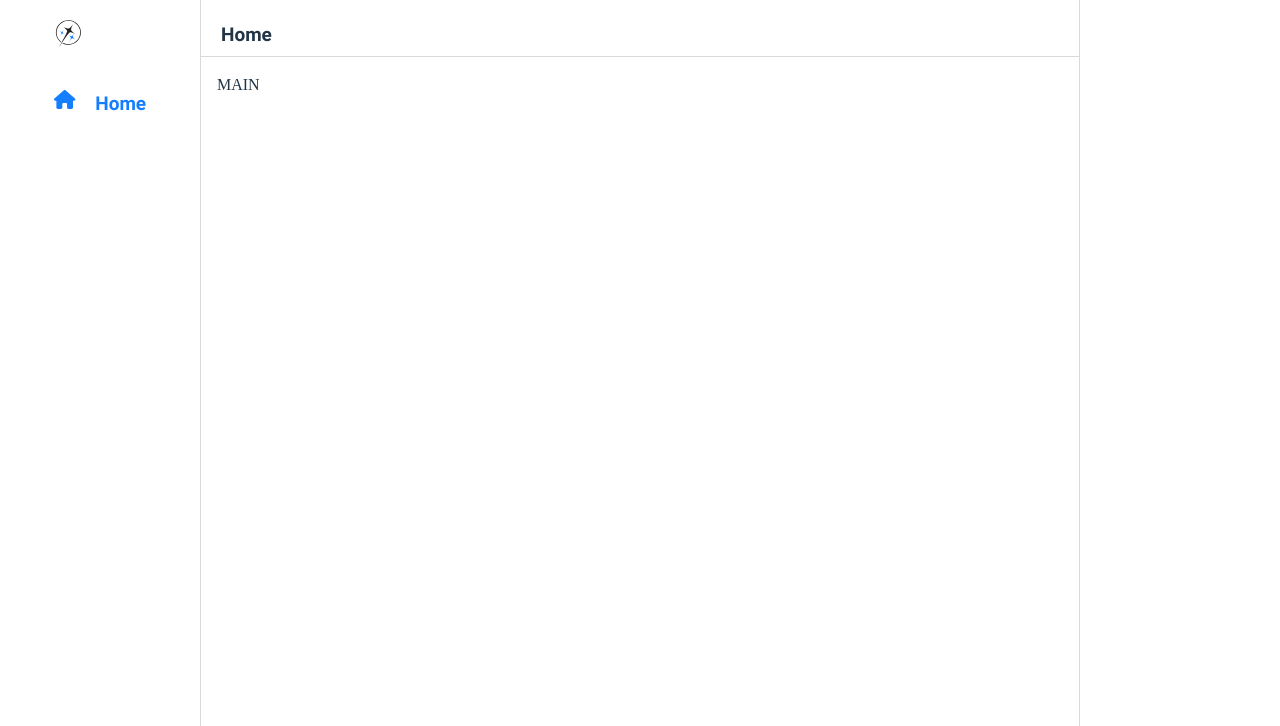
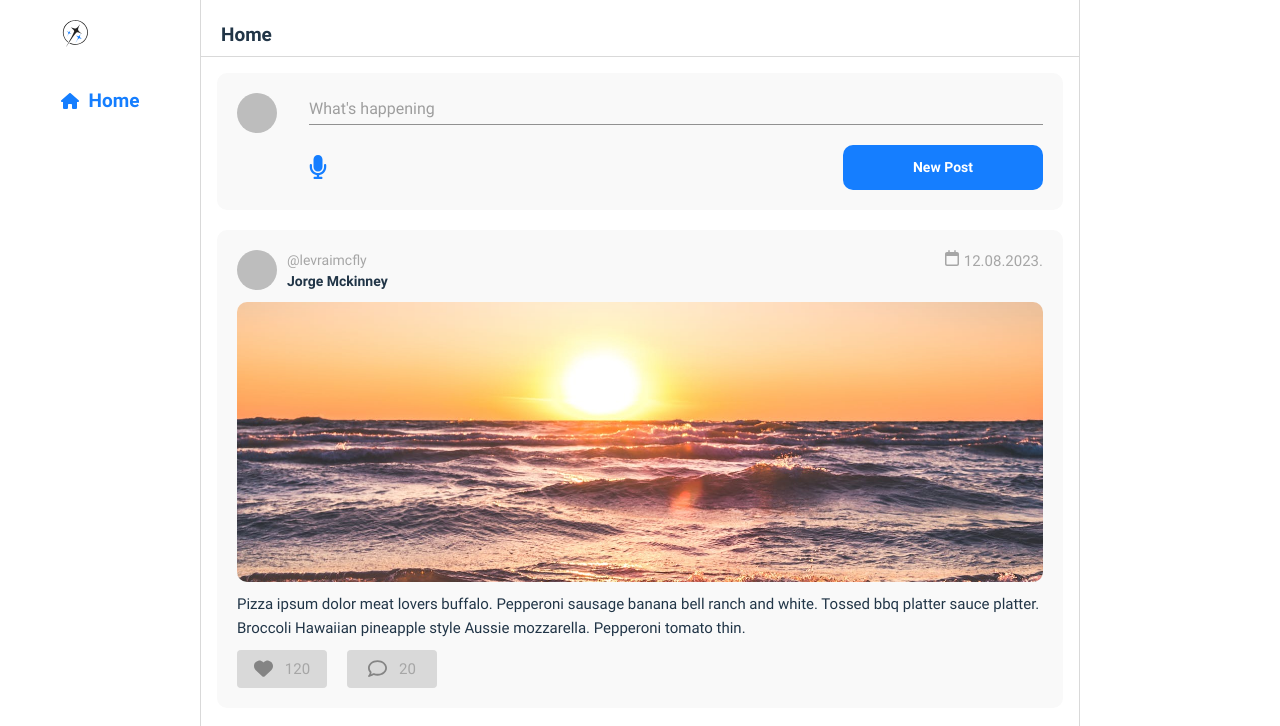
Before and after one commit to vesa193/constel-social-network, a React (Vite) app: page /home in a window 1280 px wide. Shown: the top 726 px of the page. Built offline with nearby package versions, Linux system fonts and the light colour scheme; sample sign-in values are in the browser's storage.

Commit message:
feat: add ui-components on HomeScreen

```diff
--- a/package.json
+++ b/package.json
@@ -18,6 +18,7 @@
         "@emotion/react": "^11.11.1",
         "@emotion/styled": "^11.11.0",
         "@fortawesome/fontawesome-svg-core": "^6.4.2",
+        "@fortawesome/free-regular-svg-icons": "^6.4.2",
         "@fortawesome/free-solid-svg-icons": "^6.4.2",
         "@fortawesome/react-fontawesome": "^0.2.0",
         "@mui/icons-material": "^5.14.9",
--- a/src/components/button/BaseButton.tsx
+++ b/src/components/button/BaseButton.tsx
@@ -15,7 +15,7 @@ type ButtonColor =
 type ButtonType = 'button' | 'submit' | 'reset';
 
 type BaseButtonProps = {
-    type: ButtonType;
+    type?: ButtonType;
     color?: ButtonColor;
     isDisabled?: boolean;
     children: ReactNode;
--- /dev/null
+++ b/src/components/cards/PostCard.module.css
@@ -0,0 +1,6 @@
+.postCardImage {
+    width: 100%;
+    height: 280px;
+    object-fit: cover;
+    border-radius: 10px;
+}
--- /dev/null
+++ b/src/components/cards/PostCard.tsx
@@ -0,0 +1,102 @@
+import { BaseColors, baseBackground } from '@/themes/colors';
+import { faCalendar, faComment } from '@fortawesome/free-regular-svg-icons';
+import { faHeart } from '@fortawesome/free-solid-svg-icons';
+import { FontAwesomeIcon } from '@fortawesome/react-fontawesome';
+import { Avatar, Box, Button, Typography } from '@mui/material';
+import testImg from '@assets/img/test-photo.jpeg';
+import styles from './PostCard.module.css';
+
+const PostCard = () => {
+    return (
+        <Box
+            display="flex"
+            flexDirection="column"
+            sx={{
+                marginTop: 5,
+                padding: '20px',
+                borderRadius: '10px',
+                background: baseBackground.postBgd,
+                gap: '10px',
+            }}
+        >
+            <Box>
+                <Box display="flex" justifyContent="space-between">
+                    <Box display="flex" sx={{ gap: '10px' }}>
+                        <Avatar
+                            sx={{
+                                width: 40,
+                                height: 40,
+                                '.MuiAvatar-fallback': {
+                                    fill: 'transparent',
+                                },
+                            }}
+                        />
+                        <Box display="flex" flexDirection="column">
+                            <Typography variant="p3" color="secondary">
+                                @levraimcfly
+                            </Typography>
+                            <Typography variant="h3Bold">
+                                Jorge Mckinney
+                            </Typography>
+                        </Box>
+                    </Box>
+                    <Box display="flex" sx={{ gap: '5px' }}>
+                        <FontAwesomeIcon
+                            icon={faCalendar}
+                            color={BaseColors.GREY3}
+                        />
+                        <Typography variant="p2" color="secondary">
+                            12.08.2023.
+                        </Typography>
+                    </Box>
+                </Box>
+            </Box>
+            <img
+                className={styles.postCardImage}
+                src={testImg}
+                alt="test image"
+            />
+            <Box>
+                <Typography variant="p2">
+                    Pizza ipsum dolor meat lovers buffalo. Pepperoni sausage
+                    banana bell ranch and white. Tossed bbq platter sauce
+                    platter. Broccoli Hawaiian pineapple style Aussie
+                    mozzarella. Pepperoni tomato thin.
+                </Typography>
+            </Box>
+            <Box display="flex" sx={{ gap: '20px' }}>
+                <Button
+                    variant="contained"
+                    color="quatinary"
+                    sx={{ width: 90, display: 'flex', gap: 3 }}
+                >
+                    <FontAwesomeIcon
+                        fontSize={19}
+                        color={BaseColors.GREY4}
+                        icon={faHeart}
+                    />
+                    <Typography variant="p2" color="secondary">
+                        120
+                    </Typography>
+                </Button>
+                <Button
+                    variant="contained"
+                    color="quatinary"
+                    sx={{ width: 90, display: 'flex', gap: 3 }}
+                >
+                    <FontAwesomeIcon
+                        fontSize={19}
+                        color={BaseColors.GREY4}
+                        icon={faComment}
+                    />
+                    <Typography variant="p2" color="secondary">
+                        20
+                    </Typography>
+                </Button>
+            </Box>
+        </Box>
+    );
+};
+
+PostCard.displayName = 'PostCard';
+export default PostCard;
--- /dev/null
+++ b/src/components/cards/PostCardCreation.tsx
@@ -0,0 +1,53 @@
+import { BaseColors, baseBackground } from '@/themes/colors';
+import { faMicrophone } from '@fortawesome/free-solid-svg-icons';
+import { FontAwesomeIcon } from '@fortawesome/react-fontawesome';
+import { Avatar, Box, TextField } from '@mui/material';
+import BaseButton from '../button/BaseButton';
+
+const PostCardCreation = () => {
+    return (
+        <Box
+            display="flex"
+            sx={{
+                borderRadius: '10px',
+                backgroundColor: baseBackground.postBgd,
+                gap: '2rem',
+                padding: '20px',
+            }}
+        >
+            <Box sx={{ flexBasis: '40px' }}>
+                <Avatar
+                    src=""
+                    sx={{
+                        '.MuiAvatar-fallback': {
+                            fill: 'transparent',
+                        },
+                    }}
+                />
+            </Box>
+            <Box
+                flex={1}
+                display="flex"
+                flexDirection="column"
+                sx={{ gap: '20px' }}
+            >
+                <TextField variant="standard" placeholder="What's happening" />
+                <Box
+                    display="flex"
+                    justifyContent="space-between"
+                    alignItems="center"
+                >
+                    <FontAwesomeIcon
+                        icon={faMicrophone}
+                        color={BaseColors.BLUE}
+                        fontSize={24}
+                    />
+                    <BaseButton color="tertiary">New Post</BaseButton>
+                </Box>
+            </Box>
+        </Box>
+    );
+};
+
+PostCardCreation.displayName = 'PostCardCreation';
+export default PostCardCreation;
--- a/src/components/drawer/Drawer.module.css
+++ b/src/components/drawer/Drawer.module.css
@@ -3,7 +3,12 @@
     text-decoration: none;
     text-transform: capitalize;
     font-family: 'Roboto-Bold';
-    font-size: 19px;
+    font-size: 16px;
     display: flex;
-    gap: 20px;
+    align-items: center;
+    gap: 10px;
+
+    &:hover {
+        color: #157eff;
+    }
 }
--- a/src/components/drawer/Drawer.tsx
+++ b/src/components/drawer/Drawer.tsx
@@ -1,7 +1,7 @@
 import { BaseColors } from '@/themes/colors';
 import { faHouse } from '@fortawesome/free-solid-svg-icons';
 import { FontAwesomeIcon } from '@fortawesome/react-fontawesome';
-import { Avatar, Box } from '@mui/material';
+import { Avatar, Box, Typography } from '@mui/material';
 import { Link } from 'react-router-dom';
 import constelLogo from '@assets/img/constel_logo.svg';
 import styles from './Drawer.module.css';
@@ -31,7 +31,7 @@ const Drawer = () => {
                             icon={faHouse}
                             color={BaseColors.BLUE}
                         />
-                        Home
+                        <Typography variant="h1">Home</Typography>
                     </Link>
                 </Box>
             </Box>
--- a/src/domains/home/HomeScreen.tsx
+++ b/src/domains/home/HomeScreen.tsx
@@ -1,3 +1,5 @@
+import PostCard from '@/components/cards/PostCard';
+import PostCardCreation from '@/components/cards/PostCardCreation';
 import Drawer from '@/components/drawer/Drawer';
 import Navigation from '@/components/navigation/Navigation';
 import { Box } from '@mui/material';
@@ -20,7 +22,8 @@ const HomePage = () => {
                     }}
                     component="main"
                 >
-                    MAIN
+                    <PostCardCreation />
+                    <PostCard />
                 </Box>
             </Box>
             <Box sx={{ flexBasis: '200px' }} component="section"></Box>
--- a/src/themes/global.ts
+++ b/src/themes/global.ts
@@ -8,6 +8,7 @@ import {
     error,
 } from './colors';
 import { fontTypes } from './fonts';
+import React from 'react';
 
 const { palette } = createTheme();
 const { augmentColor } = palette;
@@ -78,6 +79,11 @@ export const customTheme = createTheme({
             fontSize: '14px',
             fontWeight: 400,
             fontFamily: fontTypes.baseFontFamily,
+        },
+        h3Bold: {
+            fontSize: '14px',
+            fontWeight: 700,
+            fontFamily: fontTypes.fontFamilySecondary,
         },
         p1: {
             fontSize: '19px',
@@ -232,6 +238,7 @@ declare module '@mui/material/styles' {
         h1: React.CSSProperties;
         h2: React.CSSProperties;
         h3: React.CSSProperties;
+        h3Bold: React.CSSProperties;
         p1?: React.CSSProperties;
         p2?: React.CSSProperties;
         p3: React.CSSProperties;
@@ -245,6 +252,7 @@ declare module '@mui/material/styles' {
         h1?: React.CSSProperties;
         h2?: React.CSSProperties;
         h3?: React.CSSProperties;
+        h3Bold?: React.CSSProperties;
         p1?: React.CSSProperties;
         p2?: React.CSSProperties;
         p3: React.CSSProperties;
@@ -260,6 +268,7 @@ declare module '@mui/material/Typography' {
         h1: true;
         h2: true;
         h3: true;
+        h3Bold: true;
         p1: true;
         p2: true;
         p3: true;
```
Also changed, not shown: src/assets/img/test-photo.jpeg (added), 1 other file (tests, documents, lock files or other folders).
